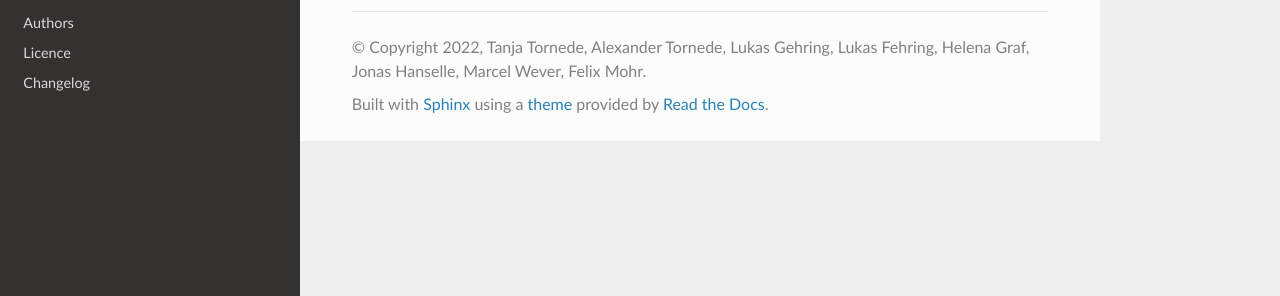
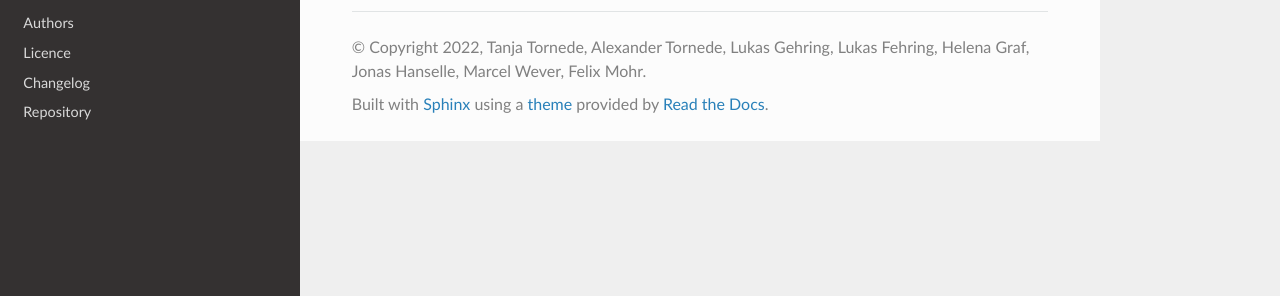
Before and after one commit to tornede/py_experimenter, a Sphinx documentation site: the page built from docs/source/help.rst, in a window 1280 px wide. Shown: the part 352-648 px from the top of the page. Built offline with Sphinx 7.4.7 and the Read the Docs theme 2.0.0, drawn with Linux system fonts in a browser that asks for light colours; pages that are not in the unit, such as notebooks, are missing from menus.

```diff
--- a/docs/source/conf.py
+++ b/docs/source/conf.py
@@ -32,6 +32,7 @@ release = '1.0'
 # ones.
 extensions = [
     'sphinx.ext.autodoc',
+    'autoapi.extension',
     'recommonmark',
     'nbsphinx',
     'sphinx_gallery.load_style'
@@ -64,3 +65,6 @@ html_theme = 'sphinx_rtd_theme'
 html_static_path = [
     '_static'
 ]
+
+# -- Options for API ---------------------------------------------------------
+autoapi_dirs = ['../../py_experimenter']
--- a/docs/source/index.rst
+++ b/docs/source/index.rst
@@ -7,6 +7,7 @@
    :width: 200px
    :alt: PyExperimenter
    :align: right
+
 
 Welcome to PyExperimenter's documentation!
 ==========================================
@@ -32,6 +33,7 @@ The `PyExperimenter` is a tool for the automatic execution of experiments, e.g.
    authors
    licence
    changelog
+   Repository <https://github.com/tornede/py_experimenter/>
 
 
 Indices and tables
```
Also changed, not shown: other parts of docs/source/index.rst (+1 -1 lines).
